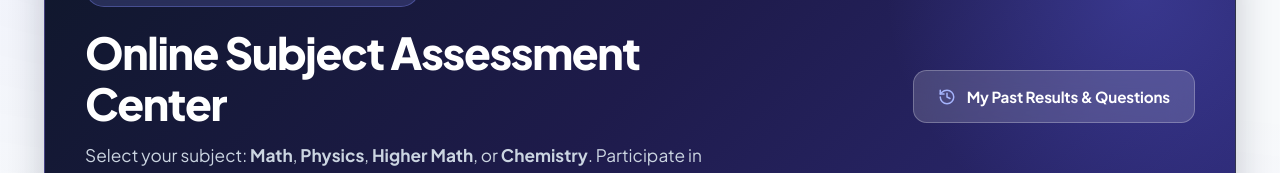
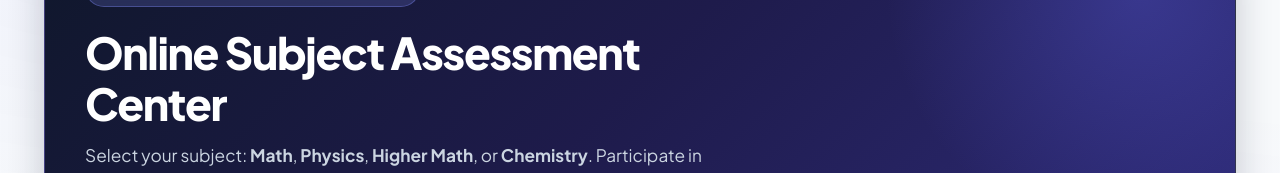
Before and after one commit to uTurn2679/exam, a Next.js app: page /exams in a window 1280 px wide. Shown: the part 212-385 px from the top of the page. Built offline with nearby package versions, Linux system fonts and the light colour scheme; no server answers.

Commit message:
Remove My Past Results & Questions button from Hero Banner

```diff
--- a/src/app/exams/page.tsx
+++ b/src/app/exams/page.tsx
@@ -56,25 +56,6 @@ export default async function StudentExamsPage() {
             </div>
 
             <div style={{ display: "flex", gap: "0.85rem", flexWrap: "wrap" }}>
-              <Link
-                href="/exams/history"
-                className="btn"
-                style={{
-                  background: "rgba(255, 255, 255, 0.16)",
-                  color: "white",
-                  backdropFilter: "blur(12px)",
-                  padding: "0.85rem 1.5rem",
-                  borderRadius: "0.85rem",
-                  fontWeight: 700,
-                  display: "inline-flex",
-                  alignItems: "center",
-                  gap: "0.65rem",
-                  border: "1px solid rgba(255, 255, 255, 0.25)"
-                }}
-              >
-                <History size={18} color="#a5b4fc" /> My Past Results & Questions
-              </Link>
-
               {isAdmin && (
                 <Link
                   href="/admin/exams"
```
